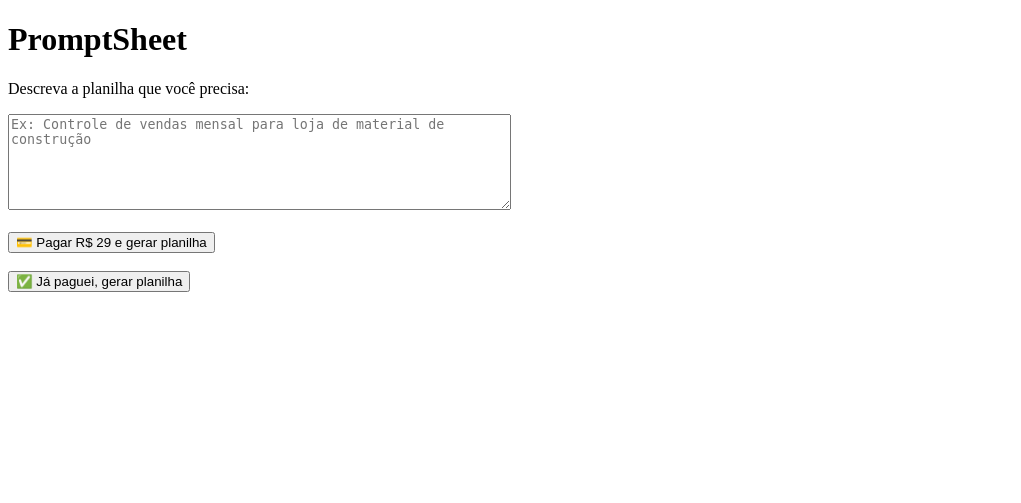
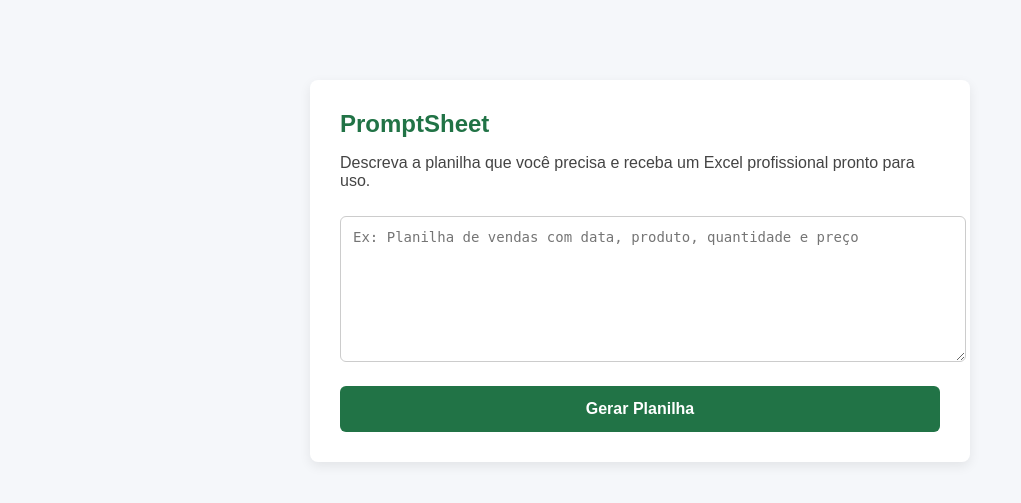
Before and after one commit to alessandronossa-lgtm/alessandronossa-lgtm, a Flask app: page / in a window 1280 px wide. Shown: the top 503 px of the page, without its empty margins (0-1021 px from the left). Run offline with Flask 3, Linux system fonts and the light colour scheme.

Commit message:
Update index.html

```diff
--- a/templates/index.html
+++ b/templates/index.html
@@ -3,59 +3,135 @@
 <head>
     <meta charset="UTF-8">
     <title>PromptSheet</title>
+    <meta name="viewport" content="width=device-width, initial-scale=1.0">
+
+    <style>
+        body {
+            font-family: Arial, Helvetica, sans-serif;
+            background: #f5f7fa;
+            margin: 0;
+            padding: 0;
+        }
+
+        .container {
+            max-width: 600px;
+            margin: 80px auto;
+            background: #ffffff;
+            padding: 30px;
+            border-radius: 8px;
+            box-shadow: 0 4px 12px rgba(0,0,0,0.08);
+        }
+
+        h1 {
+            margin-top: 0;
+            font-size: 24px;
+            color: #217346; /* verde Excel */
+        }
+
+        p {
+            color: #444;
+        }
+
+        textarea {
+            width: 100%;
+            min-height: 120px;
+            padding: 12px;
+            margin-top: 10px;
+            border-radius: 6px;
+            border: 1px solid #ccc;
+            font-size: 14px;
+            resize: vertical;
+        }
+
+        button {
+            margin-top: 20px;
+            width: 100%;
+            padding: 14px;
+            font-size: 16px;
+            font-weight: bold;
+            background-color: #217346;
+            color: #ffffff;
+            border: none;
+            border-radius: 6px;
+            cursor: pointer;
+        }
+
+        button:hover {
+            background-color: #1b5e38;
+        }
+
+        .status {
+            margin-top: 15px;
+            font-size: 14px;
+            color: #555;
+            display: none;
+        }
+    </style>
 </head>
+
 <body>
 
+<div class="container">
     <h1>PromptSheet</h1>
-  <p>Descreva a planilha que você precisa:</p>
+    <p>Descreva a planilha que você precisa e receba um Excel profissional pronto para uso.</p>
 
-  <textarea id="descricao" rows="6" cols="60"
-    placeholder="Ex: Controle de vendas mensal para loja de material de construção"></textarea>
+    <textarea
+        id="descricao"
+        placeholder="Ex: Planilha de vendas com data, produto, quantidade e preço"
+    ></textarea>
 
-  <br><br>
+    <button onclick="gerarPlanilha()">Gerar Planilha</button>
 
-  <!-- BOTÃO DE PAGAMENTO -->
-  <a href="https://mpago.li/2UPf1zT" target="_blank">
-    <button>💳 Pagar R$ 29 e gerar planilha</button>
-  </a>
-
-  <br><br>
-
-  <!-- BOTÃO DE GERAR -->
-  <button onclick="gerar()">✅ Já paguei, gerar planilha</button>
-
-  <p id="status"></p>
+    <div class="status" id="status">Gerando planilha, aguarde...</div>
+</div>
 
 <script>
-    function gerar() {
-      const descricao = document.getElementById("descricao").value;
+async function gerarPlanilha() {
+    const descricao = document.getElementById("descricao").value.trim();
+    const status = document.getElementById("status");
 
     if (!descricao) {
         alert("Por favor, descreva a planilha.");
         return;
     }
 
-      document.getElementById("status").innerText = "Gerando planilha, aguarde...";
+    status.style.display = "block";
+    status.innerText = "Gerando planilha, aguarde...";
 
-      fetch("/generate", {
+    try {
+        const response = await fetch("/generate", {
             method: "POST",
             headers: {
                 "Content-Type": "application/json"
             },
-        body: JSON.stringify({ descricao: descricao })
+            body: JSON.stringify({
+                prompt: descricao
             })
-      .then(response => response.blob())
-      .then(blob => {
+        });
+
+        if (!response.ok) {
+            status.style.display = "none";
+            alert("Erro ao gerar a planilha.");
+            return;
+        }
+
+        const blob = await response.blob();
         const url = window.URL.createObjectURL(blob);
+
         const a = document.createElement("a");
         a.href = url;
-        a.download = "planilha_promptsheet.xlsx";
+        a.download = "PromptSheet.xlsx";
+        document.body.appendChild(a);
         a.click();
-        document.getElementById("status").innerText = "Download concluído!";
-      })
-      .catch(() => {
-        document.getElementById("status").innerText = "Erro ao gerar planilha.";
-      });
+        a.remove();
+
+        window.URL.revokeObjectURL(url);
+        status.style.display = "none";
+
+    } catch (error) {
+        status.style.display = "none";
+        alert("Erro de conexão com o servidor.");
+    }
 }
 </script>
 
```
Lines whose indentation alone changed are shown as unchanged.
